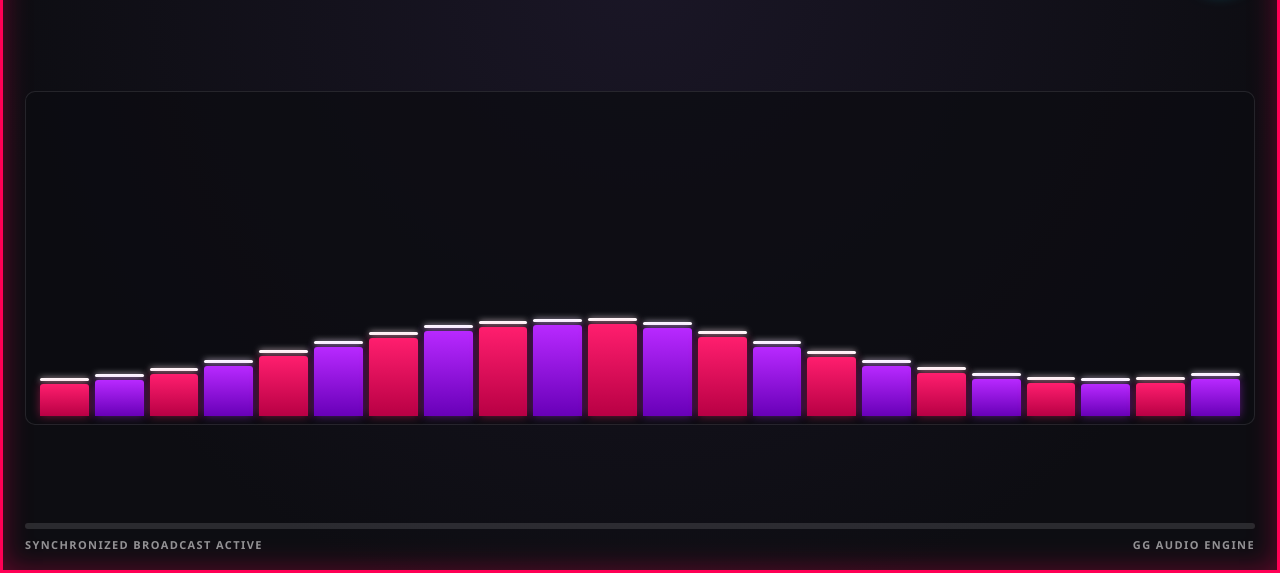
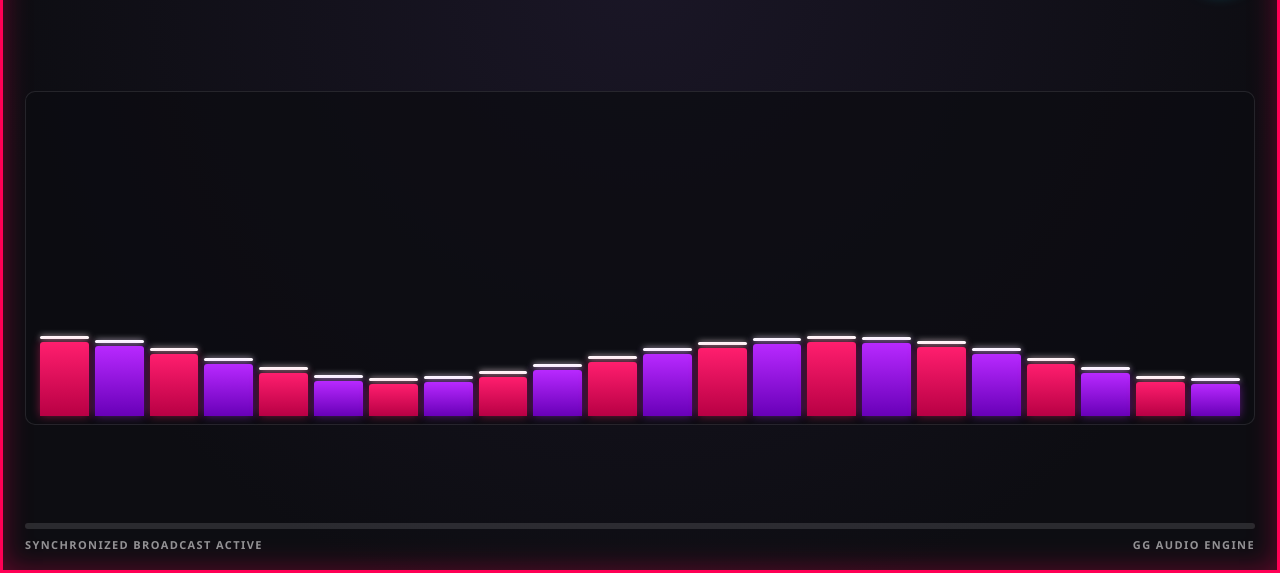
Before and after one commit to GGmusicjam/GGJukebox, a plain HTML site: page index.html in a window 1280 px wide. Shown: the part 227-800 px from the top of the page. Drawn offline with Linux system fonts and the light colour scheme; animation ran at ten frames a second.

Commit message:
Update index.html

```diff
--- a/index.html
+++ b/index.html
@@ -440,7 +440,6 @@
       audio.volume = 0;
       hudControls.style.display = 'none';
       modeStatus.textContent = 'VISUAL DISPLAY MODE (HUD AUDIO)';
-      // Guard against any browser autoplay unmute attempts on the wall board
       audio.addEventListener('volumechange', () => {
         if (!audio.muted || audio.volume !== 0) {
           audio.muted = true;
@@ -533,8 +532,8 @@
 
       // Musical 126 BPM beat clock for the permanently muted wall board (2.1 beats/sec)
       const beatPhase = (sec * 2.1) % 1.0;
-      const barPhase  = (sec * 0.525) % 4.0; // 4-beat bar (0..4)
-      const kickPulse = Math.pow(Math.max(0, 1 - beatPhase * 2.4), 2.2); // Punchy quarter-note kick
+      const barPhase  = (sec * 0.525) % 4.0;
+      const kickPulse = Math.pow(Math.max(0, 1 - beatPhase * 2.4), 2.2);
       const isSnareBeat = (Math.floor(barPhase) === 1 || Math.floor(barPhase) === 3);
       const snarePulse = isSnareBeat ? Math.pow(Math.max(0, 1 - beatPhase * 3.0), 2.0) : 0;
 
@@ -542,7 +541,7 @@
         let targetPct = 8;
 
         if (hasLiveSignal) {
-          // Live HUD Audio FFT: skip sub-bass rumble bins 0-3 and map punchy EDM mids/highs
+          // Live HUD Audio FFT: untouched!
           const binIndex = Math.min(freqData.length - 1, i + 4);
           let norm = freqData[binIndex] / 255;
           if (i < 3) norm *= 0.78;
@@ -552,7 +551,7 @@
             targetPct = Math.min(98, 22 + Math.pow((norm - 0.48) / 0.52, 0.85) * 76);
           }
         } else if (isWallMuted) {
-          // Wall Display (&mute=1): Realistic, non-rapid 126 BPM EDM kick/snare/synth curve
+          // Wall Display (&mute=1): untouched!
           const bandNorm = i / (BAR_COUNT - 1);
           const lowWeight  = Math.max(0, 1 - bandNorm * 2.2);
           const midWeight  = Math.sin(bandNorm * Math.PI);
@@ -565,13 +564,11 @@
 
           targetPct = Math.min(94, 10 + kickLift + snareLift + synthSwell + hatShimmer);
         } else {
-          // HUD Idle / Paused State: Slow, calm ambient breathing wave (not rapid!)
-          const slowWave = Math.sin(sec * 1.1 + i * 0.32) * 0.5 + 0.5;
-          const arch = 1 - Math.abs((i - (BAR_COUNT - 1) * 0.5) / (BAR_COUNT * 0.5)) * 0.45;
-          targetPct = 9 + slowWave * 22 * arch;
+          // HUD Idle / Paused State: Smooth, low-profile rolling sine wave
+          const wave = Math.sin(sec * 1.6 - i * 0.42) * 0.5 + 0.5;
+          targetPct = 8 + wave * 16;
         }
 
-        // Smooth attack and natural decay
         if (targetPct > barHeights[i]) {
           barHeights[i] += (targetPct - barHeights[i]) * 0.45;
         } else {
```
